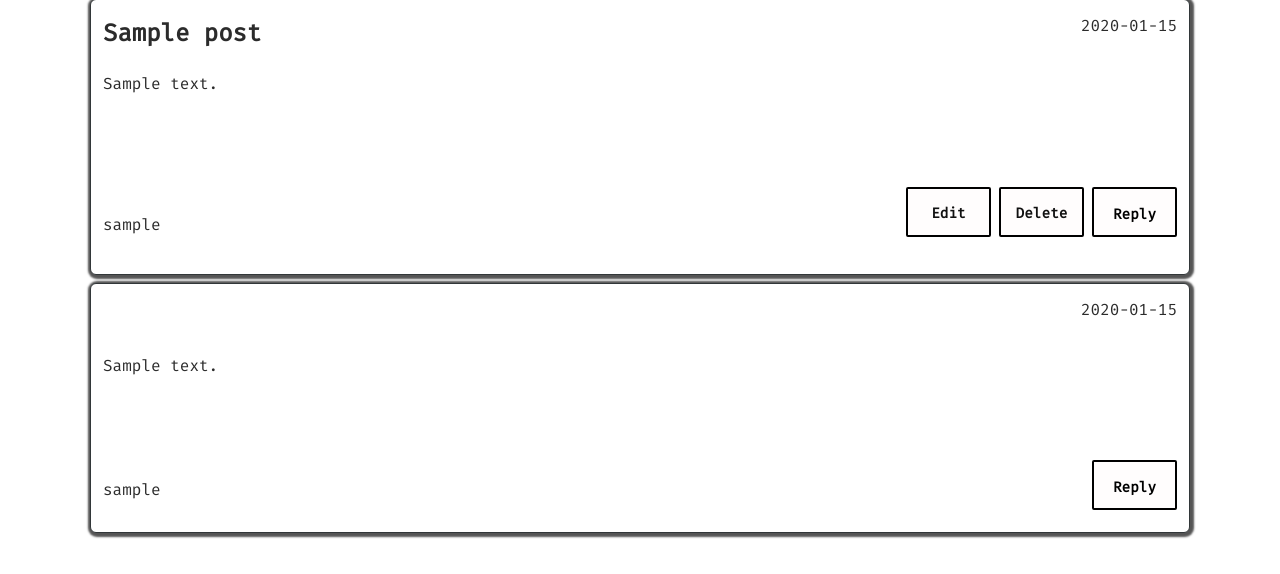
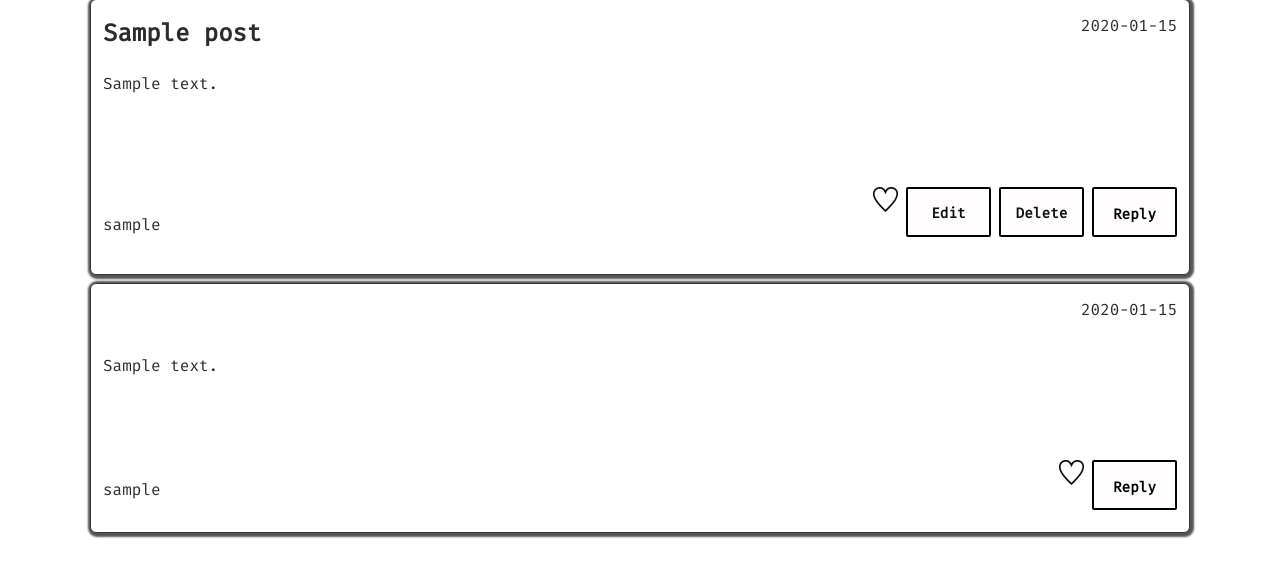
Before and after one commit to brandon-wallace/fstack-forum, a Flask app: page /post/1 in a window 1280 px wide. Shown: the part 371-945 px from the top of the page. Run offline with Flask 2, Linux system fonts and the light colour scheme; a user stored in the database is signed in; tables that the repository leaves empty hold one stand-in row (values such as "Sample post"); some libraries are stand-ins or nearby versions.

Commit message:
Add like heart icon
- Added a heart icon PNG.

```diff
--- a/application/templates/forum/forum.html
+++ b/application/templates/forum/forum.html
@@ -43,6 +43,7 @@
                 </div>
 
                 <div class="tile__buttons">
+                  <a class="tile__like__btn" title="Like" href="#"><img class="like__icon" src="{{ url_for('static', filename='images/heart_outline_icon_25x25.png') }}"></a>
                 </div>
 
               </div>
--- a/application/templates/forum/index.html
+++ b/application/templates/forum/index.html
@@ -53,6 +53,7 @@
               </div>
 
               <div class="tile__buttons">
+                <a class="tile__like__btn" title="Like" href="#"><img class="like__icon" src="{{ url_for('static', filename='images/heart_outline_icon_25x25.png') }}"></a>
               </div>
 
             </footer>
--- a/application/templates/forum/post.html
+++ b/application/templates/forum/post.html
@@ -37,7 +37,7 @@
             </div>
 
             <div class="tile__buttons">
-
+              <a class="tile__like__btn" title="Like" href="#"><img class="like__icon" src="{{ url_for('static', filename='images/heart_outline_icon_25x25.png') }}"></a>
               {% if current_user == post.author %}
                 <a class="tile__btn" href="{{ url_for('forum.update_post', post_id=post.id) }}">Edit</a>
                 <a class="tile__btn" href="{{ url_for('forum.delete_post', post_id=post.id) }}">Delete</a>
@@ -80,6 +80,7 @@
                 </div>
 
                 <div class="comment__buttons">
+                  <a class="tile__like__btn" title="Like" href="#"><img class="like__icon" src="{{ url_for('static', filename='images/heart_outline_icon_25x25.png') }}"></a>
                   <button class="comment__btn comment--reverse reply">Reply</button>
                 </div>
 
```
